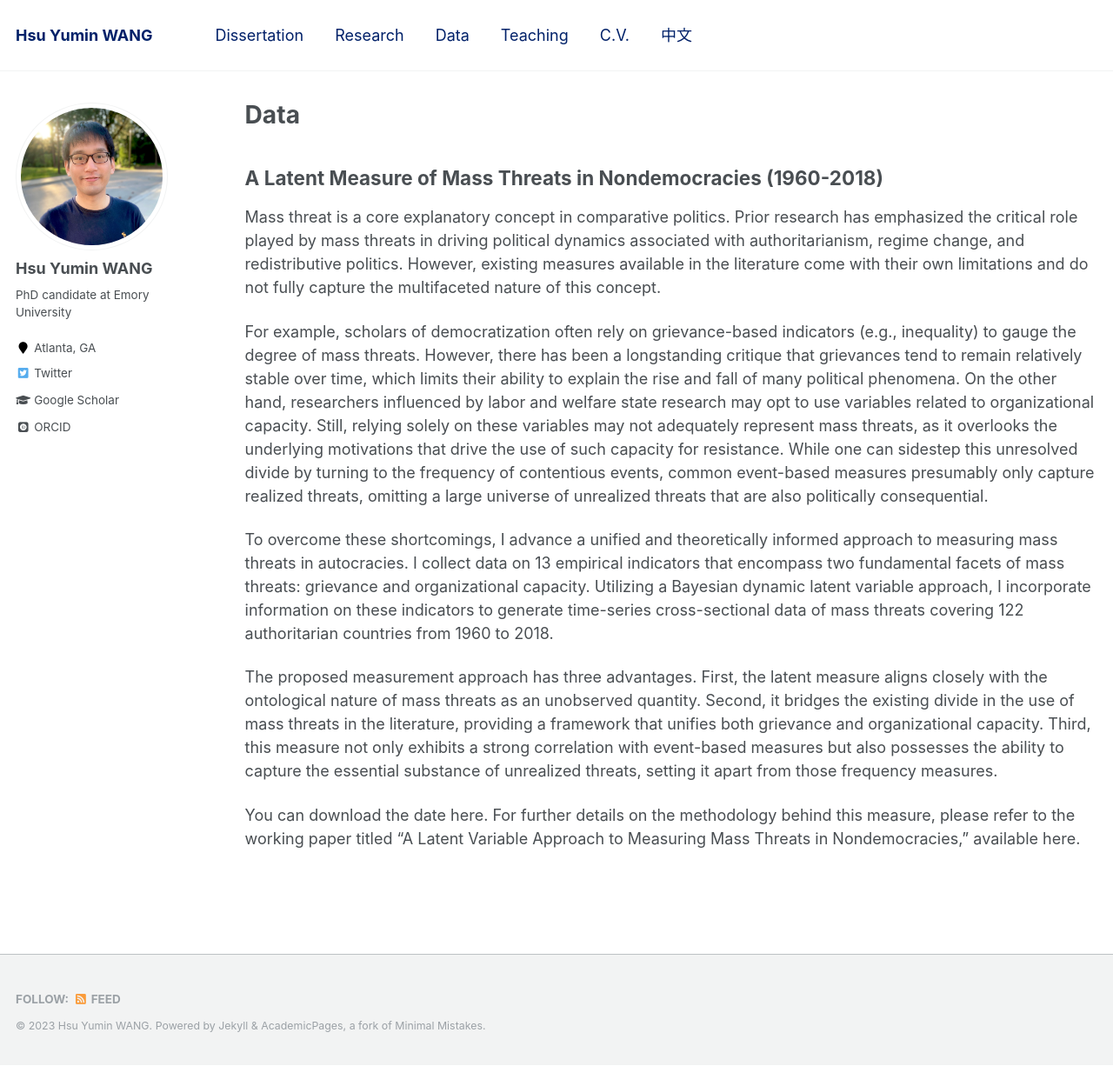
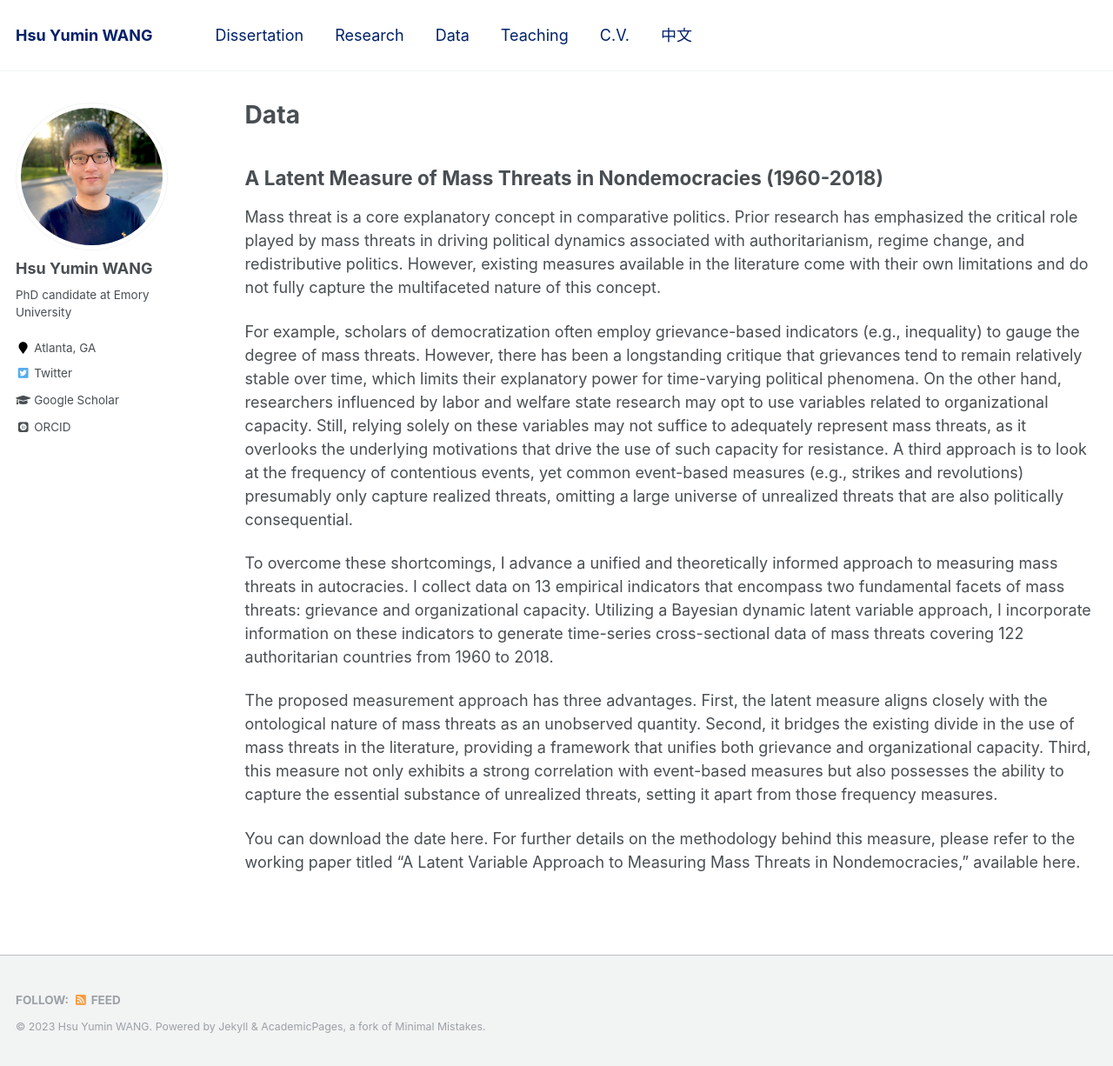
Before and after one commit to hsuyumin/hsuyumin.github.io, a Jekyll site: the page built from _pages/data.md, in a window 1280 px wide and 1226 px high. Shown: the whole window at 87% size. Built offline with Jekyll 4.4.1, drawn with Linux system fonts in a browser that asks for light colours; some web fonts are replaced.

Commit message:
Update data.md

```diff
--- a/_pages/data.md
+++ b/_pages/data.md
@@ -10,13 +10,12 @@ redirect_from:
 ## A Latent Measure of Mass Threats in Nondemocracies (1960-2018)
 
 
-  Mass threat is a core explanatory concept in comparative politics. Prior research has emphasized the critical role played by mass threats in driving political dynamics associated with authoritarianism, regime change, and redistributive politics. However, existing measures available in the literature come with their own limitations and do not fully capture the multifaceted nature of this concept.
+Mass threat is a core explanatory concept in comparative politics. Prior research has emphasized the critical role played by mass threats in driving political dynamics associated with authoritarianism, regime change, and redistributive politics. However, existing measures available in the literature come with their own limitations and do not fully capture the multifaceted nature of this concept.
 
-  For example, scholars of democratization often rely on grievance-based indicators (e.g., inequality) to gauge the degree of mass threats. However, there has been a longstanding critique that grievances tend to remain relatively stable over time, which limits their ability to explain the rise and fall of many political phenomena. On the other hand, researchers influenced by labor and welfare state research may opt to use variables related to organizational capacity. Still, relying solely on these variables may not adequately represent mass threats, as it overlooks the underlying motivations that drive the use of such capacity for resistance. While one can sidestep this unresolved divide by turning to the frequency of contentious events, common event-based measures presumably only capture realized threats, omitting a large universe of unrealized threats that are also politically consequential.
+For example, scholars of democratization often employ grievance-based indicators (e.g., inequality) to gauge the degree of mass threats. However, there has been a longstanding critique that grievances tend to remain relatively stable over time, which limits their explanatory power for time-varying political phenomena. On the other hand, researchers influenced by labor and welfare state research may opt to use variables related to organizational capacity. Still, relying solely on these variables may not suffice to adequately represent mass threats, as it overlooks the underlying motivations that drive the use of such capacity for resistance. A third approach is to look at the frequency of contentious events, yet common event-based measures (e.g., strikes and revolutions) presumably only capture realized threats, omitting a large universe of unrealized threats that are also politically consequential.
 
+To overcome these shortcomings, I advance a unified and theoretically informed approach to measuring mass threats in autocracies. I collect data on 13 empirical indicators that encompass two fundamental facets of mass threats: grievance and organizational capacity. Utilizing a Bayesian dynamic latent variable approach, I incorporate information on these indicators to generate time-series cross-sectional data of mass threats covering 122 authoritarian countries from 1960 to 2018.
 
-  To overcome these shortcomings, I advance a unified and theoretically informed approach to measuring mass threats in autocracies. I collect data on 13 empirical indicators that encompass two fundamental facets of mass threats: grievance and organizational capacity. Utilizing a Bayesian dynamic latent variable approach, I incorporate information on these indicators to generate time-series cross-sectional data of mass threats covering 122 authoritarian countries from 1960 to 2018.
+The proposed measurement approach has three advantages. First, the latent measure aligns closely with the ontological nature of mass threats as an unobserved quantity. Second, it bridges the existing divide in the use of mass threats in the literature, providing a framework that unifies both grievance and organizational capacity. Third, this measure not only exhibits a strong correlation with event-based measures but also possesses the ability to capture the essential substance of unrealized threats, setting it apart from those frequency measures.
 
-  The proposed measurement approach has three advantages. First, the latent measure aligns closely with the ontological nature of mass threats as an unobserved quantity. Second, it bridges the existing divide in the use of mass threats in the literature, providing a framework that unifies both grievance and organizational capacity. Third, this measure not only exhibits a strong correlation with event-based measures but also possesses the ability to capture the essential substance of unrealized threats, setting it apart from those frequency measures.
-
-  You can download the date here. For further details on the methodology behind this measure, please refer to the working paper titled "A Latent Variable Approach to Measuring Mass Threats in Nondemocracies," available here.
+You can download the date here. For further details on the methodology behind this measure, please refer to the working paper titled "A Latent Variable Approach to Measuring Mass Threats in Nondemocracies," available here.
```
